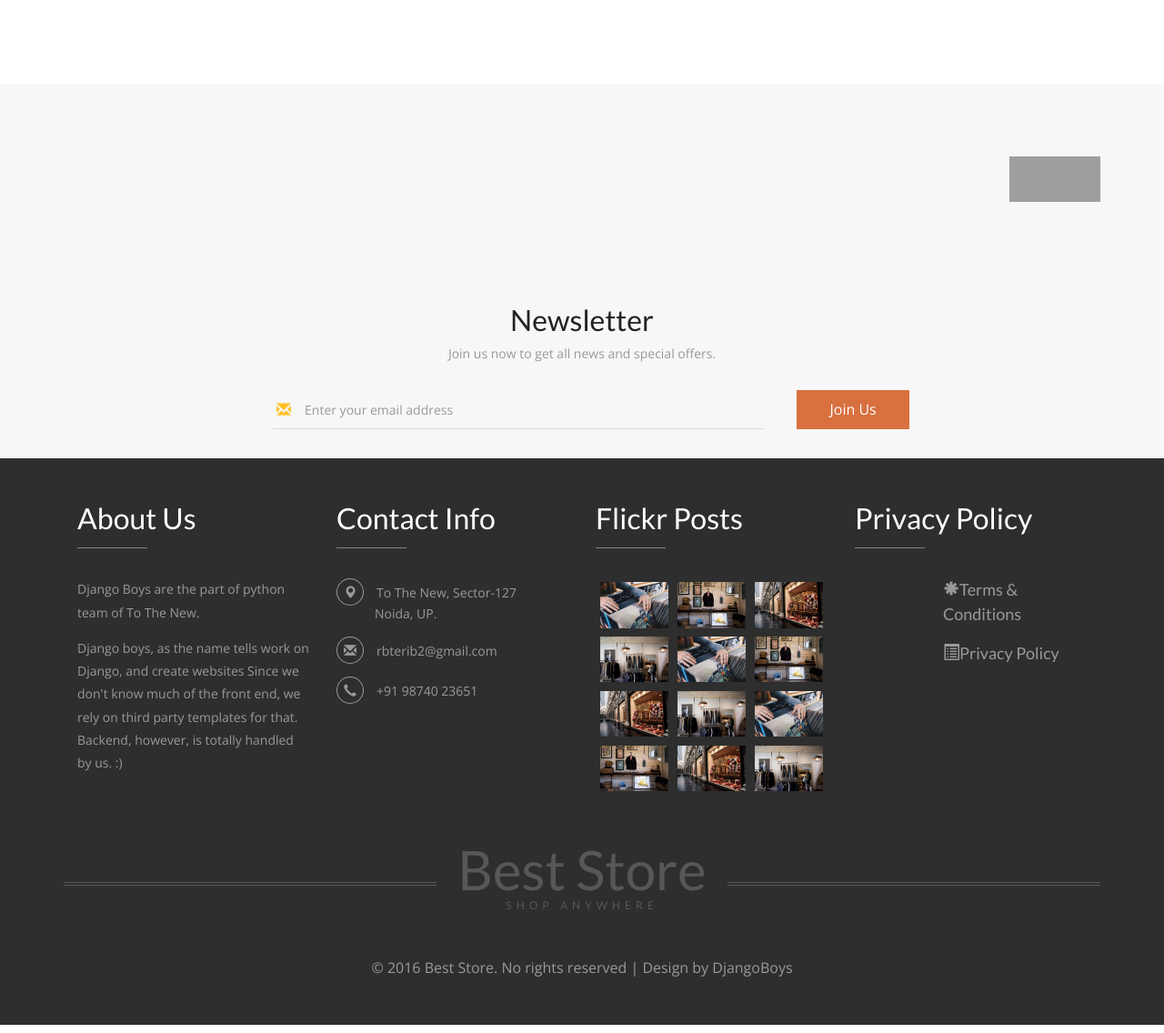
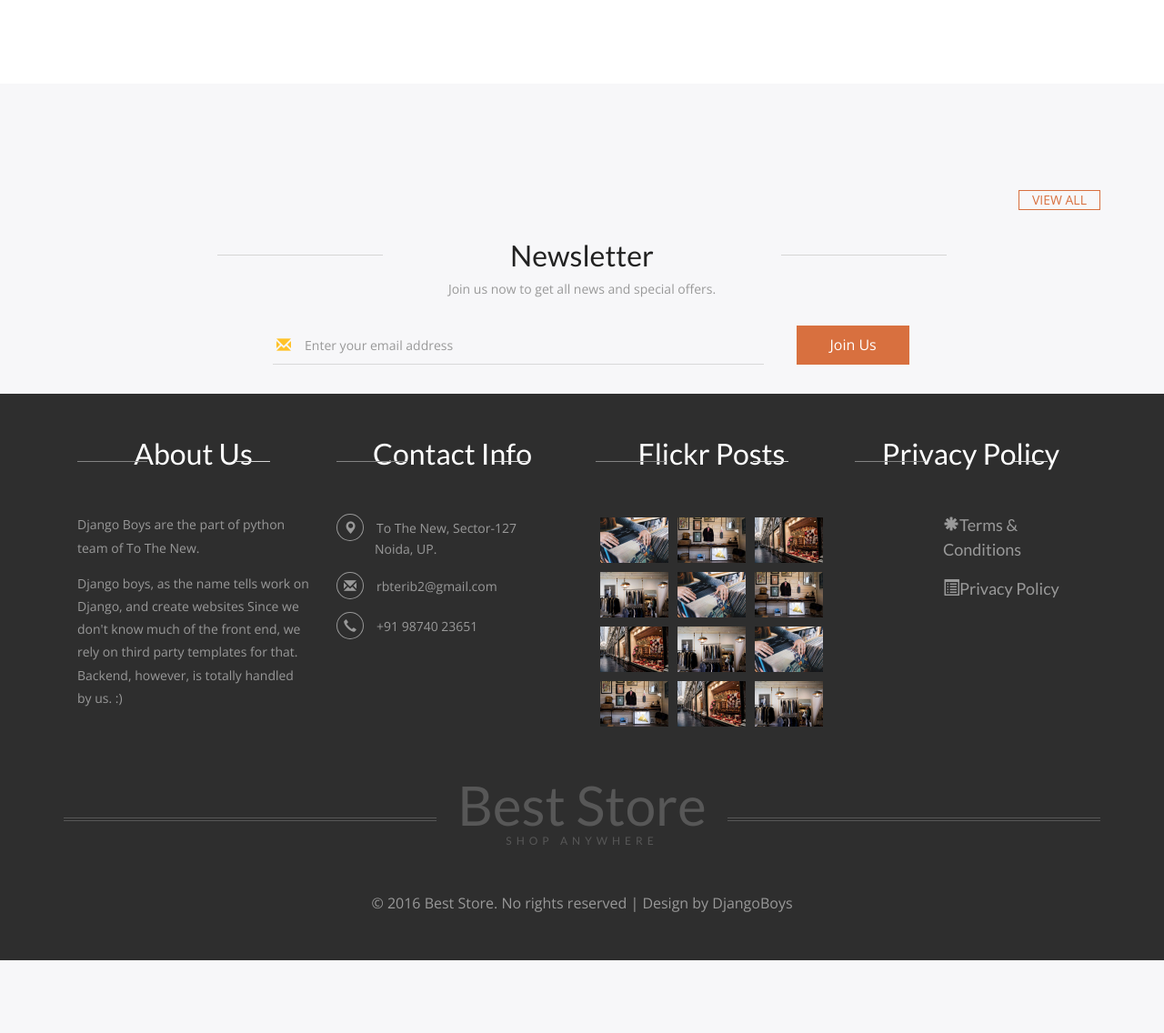
Before and after one commit to rishabh-22/Vault-POC, a Django app: page / in a window 1280 px wide. Shown: the part 1344-2480 px from the top of the page at 91% size. Run offline with Django 3.2, Linux system fonts and the light colour scheme; data that the repository does not hold is empty; some libraries are stand-ins or nearby versions; grey boxes are pictures that could not be loaded.

Commit message:
homepage improvements

```diff
--- a/BestStore/FrontEnd/templates/Products/homepage.html
+++ b/BestStore/FrontEnd/templates/Products/homepage.html
@@ -215,11 +215,10 @@ margin: auto;
 						</div>
 					</div>
 					{% endfor %}
-					<a  href="{% url 'featured' %}" style="float:right">
-						<img src="http://stpaulphesama.edu.in/wp-content/uploads/2017/05/view-all-icon.png" height="50px" width="100px">
- 					</a>
-
-				</div>
+						<br>
+					<div class="simpleCart_shelfItem products-right-grid1-add-cart">
+					<p><a  href="{% url 'featured' %}" style="float:right"> View All</a></p>
+					</div>
 
 			</div></div>
 
```
Also changed, not shown: BestStore/Orders/migrations/0001_initial.py, BestStore/Orders/migrations/0002_auto_20190611_0909.py (deleted), BestStore/Orders/migrations/0003_order_order_price.py (deleted).
